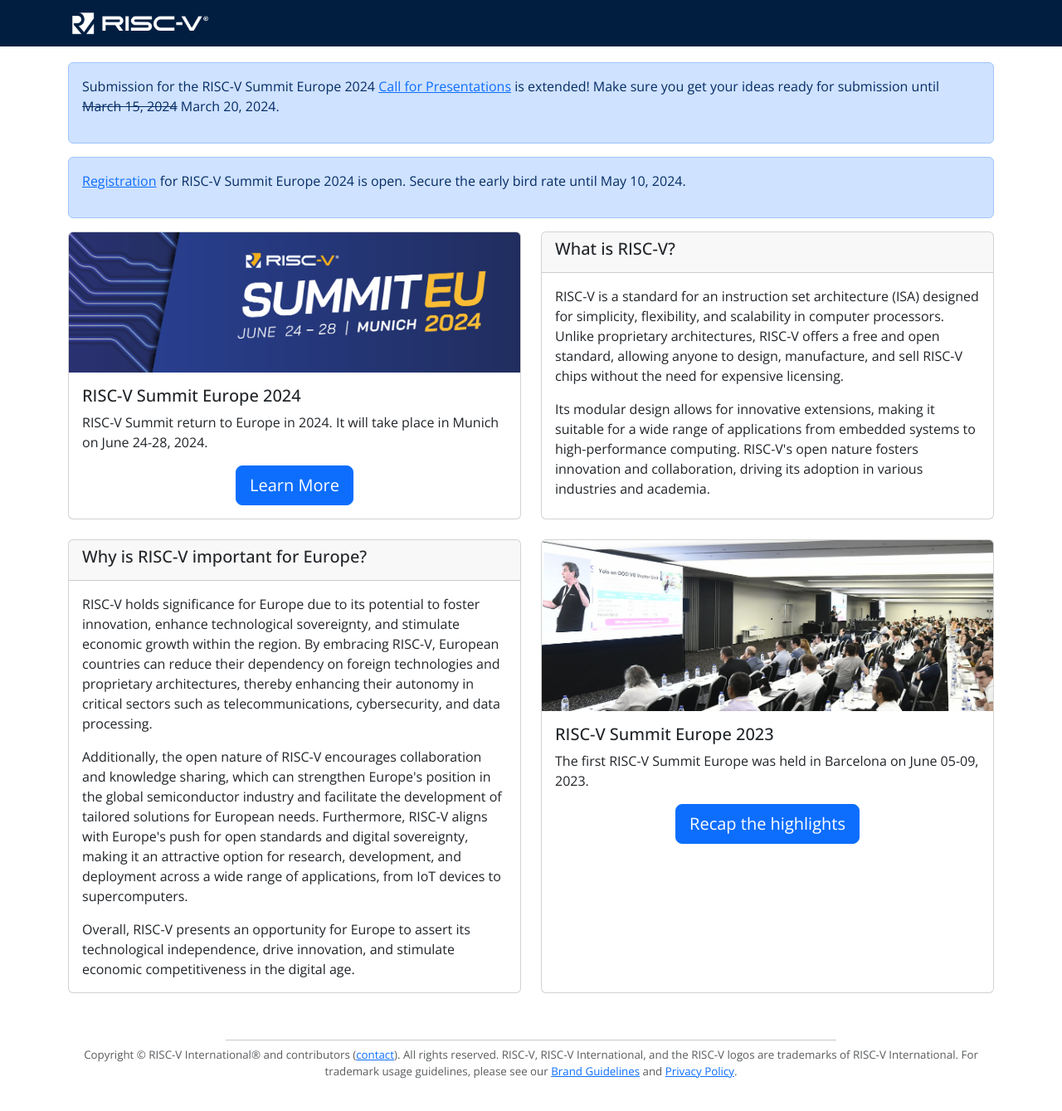
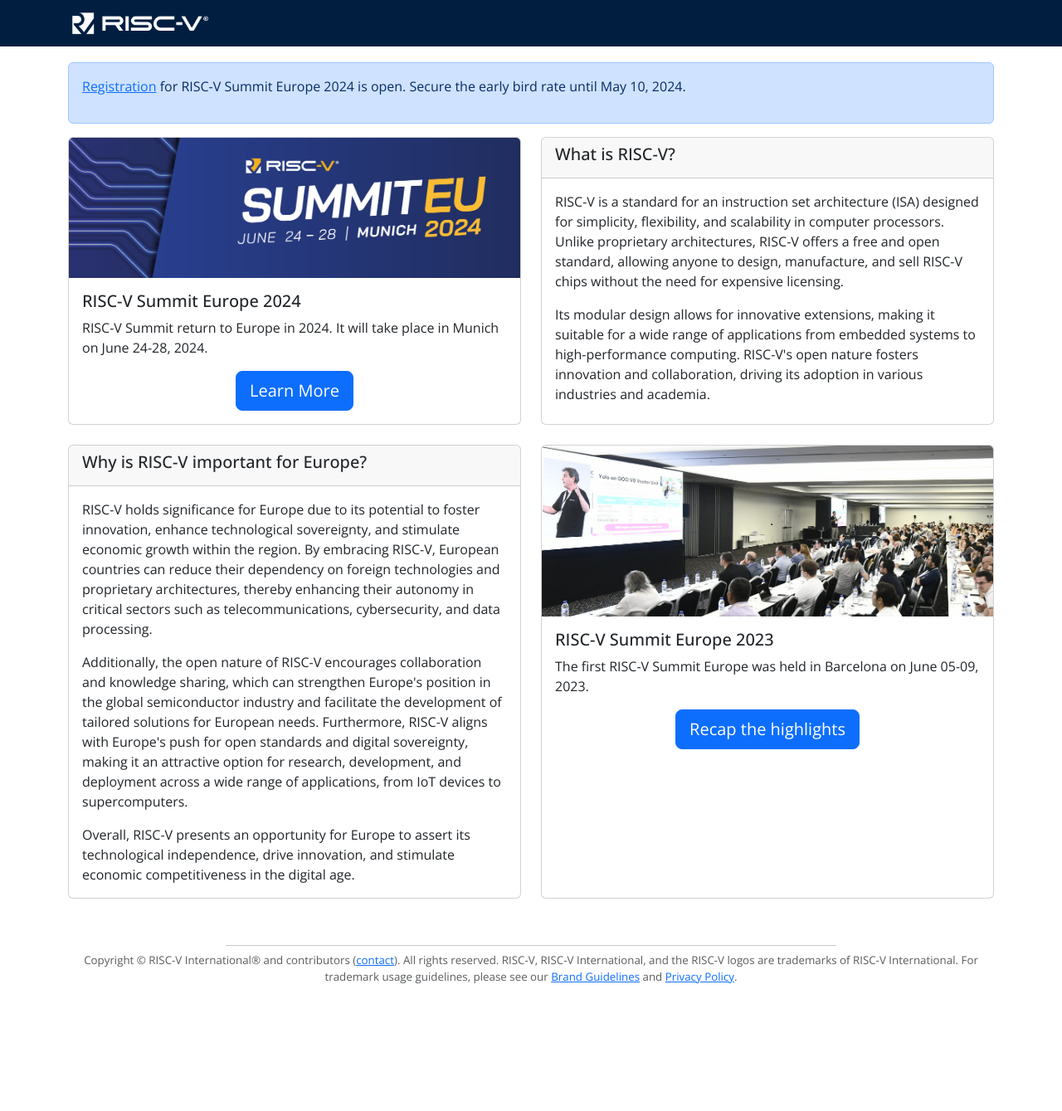
Before and after one commit to riscv-europe/summit-website-development, a Jekyll site: the page built from index.md, in a window 1280 px wide and 1342 px high. Shown: the top 1339 px of the window at 83% size. Built offline with Jekyll 4.4.1, drawn with Linux system fonts in a browser that asks for light colours.

Commit message:
CfP closed

```diff
--- a/index.md
+++ b/index.md
@@ -2,10 +2,6 @@
 title: RISC-V Europe
 layout: default
 ---
-
-<div class="alert alert-primary" role="alert" markdown="1">
-  Submission for the RISC-V Summit Europe 2024 [Call for Presentations](summit/2024/cfp) is extended! Make sure you get your ideas ready for submission until ~~March 15, 2024~~ March 20, 2024.
-</div>
 
 <div class="alert alert-primary" role="alert" markdown="1">
   [Registration](summit/2024/registration) for RISC-V Summit Europe 2024 is open. Secure the early bird rate until May 10, 2024.
```
Also changed, not shown: summit/2024/index.md (+0 -4 lines).
